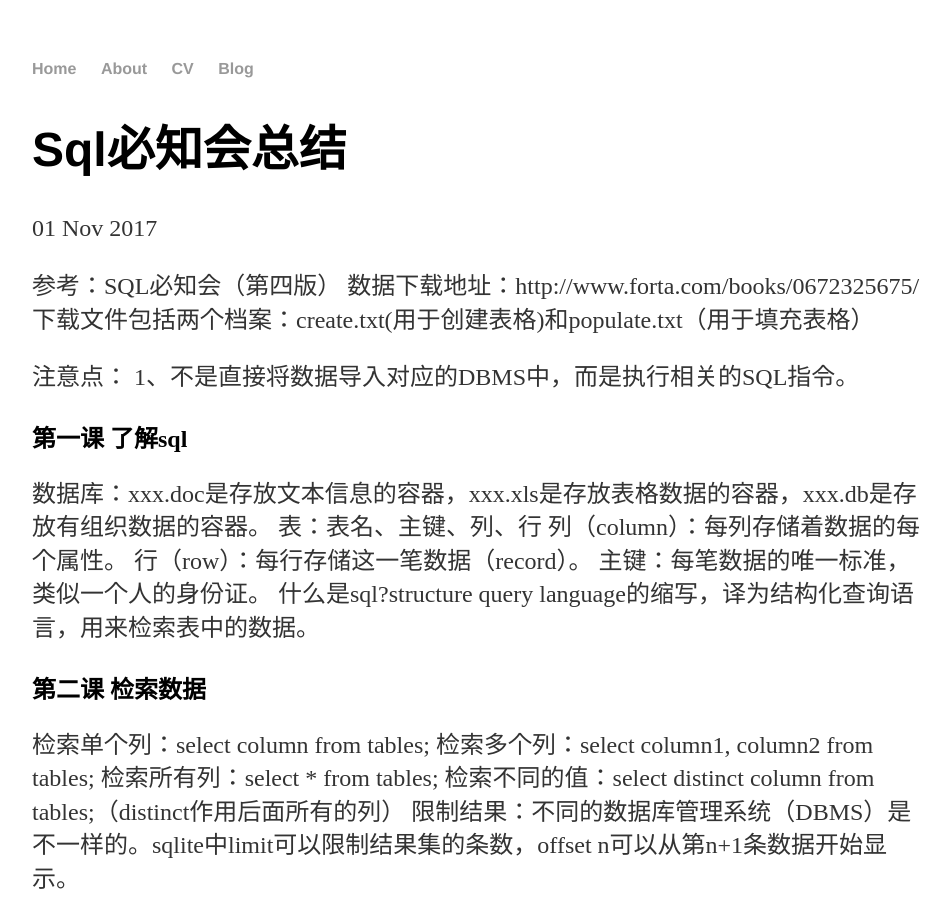
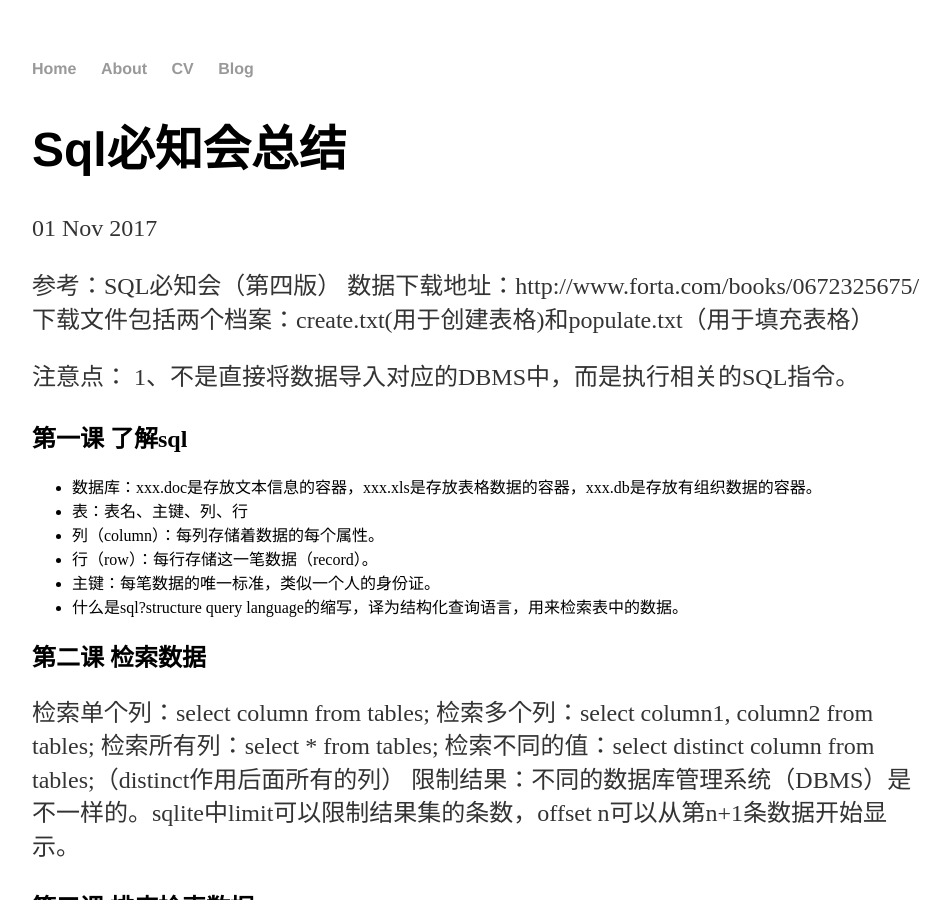
Before and after one commit to huangpuxiang/hpx.github.io, a Jekyll site: the page built from _posts/2017-11-01-SQL必知会总结.md, in a window 1280 px wide and 900 px high. Shown: the whole window, without its empty margins (160-1110 px from the left). Built offline with Jekyll 4.4.1, drawn with Linux system fonts in a browser that asks for light colours; our own code applies the rules of GitHub Pages for plain Markdown files.

```diff
--- a/_posts/2017-11-01-SQL必知会总结.md
+++ b/_posts/2017-11-01-SQL必知会总结.md
@@ -6,12 +6,12 @@
 1、不是直接将数据导入对应的DBMS中，而是执行相关的SQL指令。
 
 ## 第一课 了解sql
-数据库：xxx.doc是存放文本信息的容器，xxx.xls是存放表格数据的容器，xxx.db是存放有组织数据的容器。
-表：表名、主键、列、行
-列（column）：每列存储着数据的每个属性。
-行（row）：每行存储这一笔数据（record）。
-主键：每笔数据的唯一标准，类似一个人的身份证。
-什么是sql?structure query language的缩写，译为结构化查询语言，用来检索表中的数据。
+* 数据库：xxx.doc是存放文本信息的容器，xxx.xls是存放表格数据的容器，xxx.db是存放有组织数据的容器。
+* 表：表名、主键、列、行
+* 列（column）：每列存储着数据的每个属性。
+* 行（row）：每行存储这一笔数据（record）。
+* 主键：每笔数据的唯一标准，类似一个人的身份证。
+* 什么是sql?structure query language的缩写，译为结构化查询语言，用来检索表中的数据。
 
 ## 第二课 检索数据
 检索单个列：select column from tables;
```
